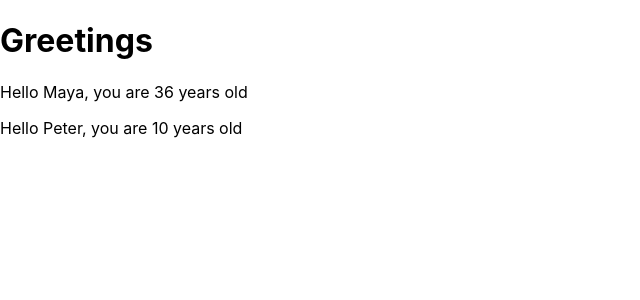
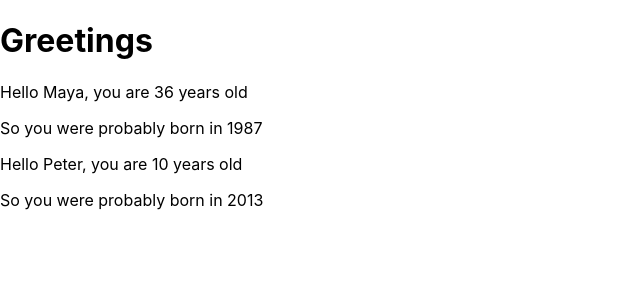
Before and after one commit to piggybox/fullstack-open, a React (Create React App) app in the folder part1/: page / in a window 1280 px wide. Shown: the top 300 px of the page, without its empty margins (0-640 px from the left). Built offline with nearby package versions, Linux system fonts and the light colour scheme.

Commit message:
[part1] props destruction

```diff
--- a/part1/src/App.js
+++ b/part1/src/App.js
@@ -1,15 +1,20 @@
 import "./App.css";
 
-const Hello = (props) => {
-  console.log(props);
+const Hello = ({ name, age }) => {
+  // const { name, age } = props;
+
+  const bornYear = () => new Date().getFullYear() - age;
+
   return (
     <div>
       <p>
-        Hello {props.name}, you are {props.age} years old
+        Hello {name}, you are {age} years old
       </p>
+      <p>So you were probably born in {bornYear()}</p>
     </div>
   );
 };
+
 const App = () => {
   const name = "Peter";
   const age = 10;
```
